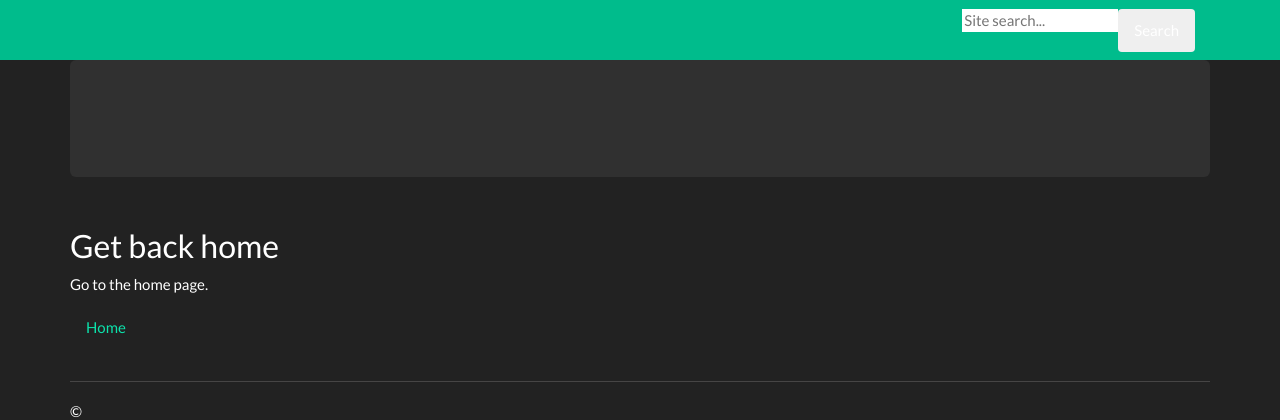
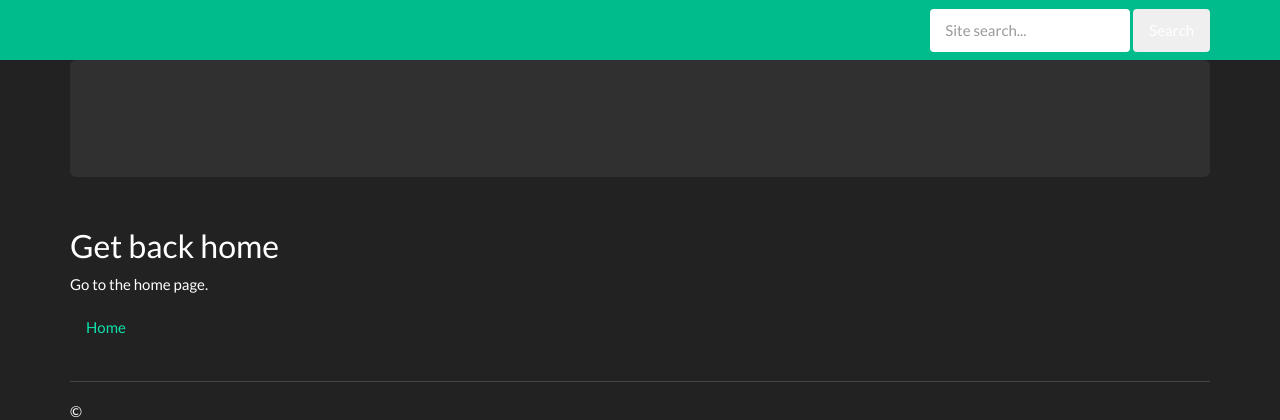
Before and after one commit to nathanrosspowell/nathanrosspowell.github.com, a Flask app: template website/templates/subfolder.html in a window 1280 px wide. Shown: the top 420 px of the page. Run offline with Flask 2, Linux system fonts and the light colour scheme; the template is opened without the code that fills it, so the values that code supplies are empty; some libraries are stand-ins or nearby versions.

Commit message:
fixed nav bar

```diff
--- a/website/templates/base.html
+++ b/website/templates/base.html
@@ -77,10 +77,14 @@
 {% endblock boilerplate_navbar %}
 
 {% block boilerplate_form %}
-    <form class="navbar-form pull-right" method="get" action="http://www.google.com/search">
-        <input class="span2" type="text" name="q" placeholder="Site search..." />
-        <input type="hidden"  name="sitesearch" value="{{ web_root }}" />
-        <button type="submit" value="Google Search" class="btn">Search</button>
+    <form class="navbar-form navbar-right" role="form" method="get" action="http://www.google.com/search">
+        <div class="form-group">
+            <input class="form-control" type="text" name="q" placeholder="Site search..." />
+            <input type="hidden"  name="sitesearch" value="{{ web_root }}" />
+        </div>
+        <div class="form-group">
+            <button type="submit" value="Google Search" class="btn">Search</button>
+        </div>
     </form>
 {% endblock boilerplate_form %}
 
--- a/website/templates/boilerplate.html
+++ b/website/templates/boilerplate.html
@@ -100,15 +100,23 @@
                     {% endblock boilerplate_navbar %}
                   </ul>
                   {% block boilerplate_form %}
-                        <form class="navbar-form pull-right">
-                            <input class="span2" type="text" placeholder="Email">
-                            <input class="span2" type="password" placeholder="Password">
-                            <button type="submit" class="btn">Sign in</button>
-                        </form>
-                    {% endblock boilerplate_form %}
+                     <form class="navbar-form navbar-right" role="form">
+                         <div class="form-group">
+                           <input type="text" placeholder="Email" class="form-control">
+                         </div>
+                         <div class="form-group">
+                           <input type="password" placeholder="Password" class="form-control">
+                         </div>
+                        <button type="submit" class="btn btn-success">Sign in</button>
+                    </form>
+                  {% endblock boilerplate_form %}
                 </div><!--/.nav-collapse -->
               </div>
             </div>
+
+        <div class="navbar-collapse collapse">
+
+        </div><!--/.navbar-collapse -->
 
             <div class="container">
 
```
